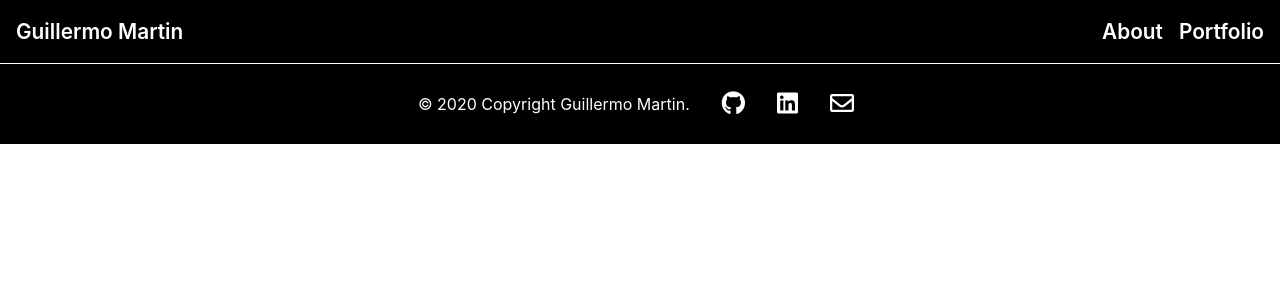
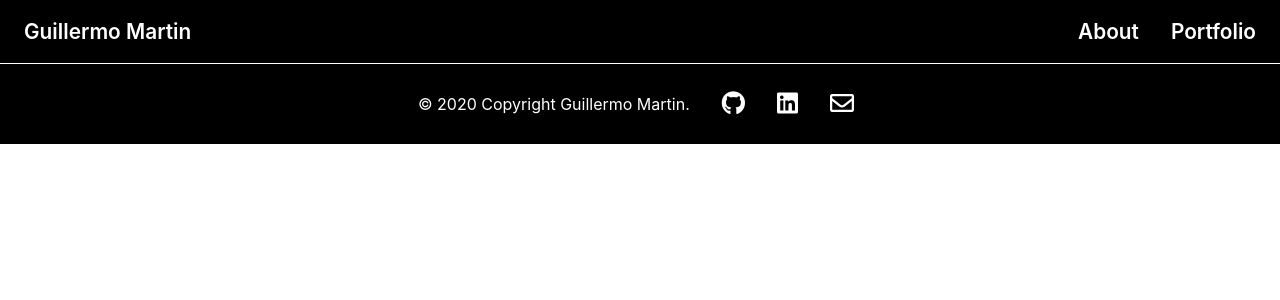
Before and after one commit to Guillermo-Martin/gcm-portfolio, a React (Create React App) app: page / in a window 1280 px wide. Shown: the top 300 px of the page. Built offline with nearby package versions, Linux system fonts and the light colour scheme.

Commit message:
Add margin to Navbar links

```diff
--- a/src/assets/styles/styles.css
+++ b/src/assets/styles/styles.css
@@ -335,6 +335,7 @@
   color: white;
   font-size: 1.3rem;
   font-weight: 600;
+  margin: 0 0.5rem;
 }
 
 .Navbar-link:hover {
```
